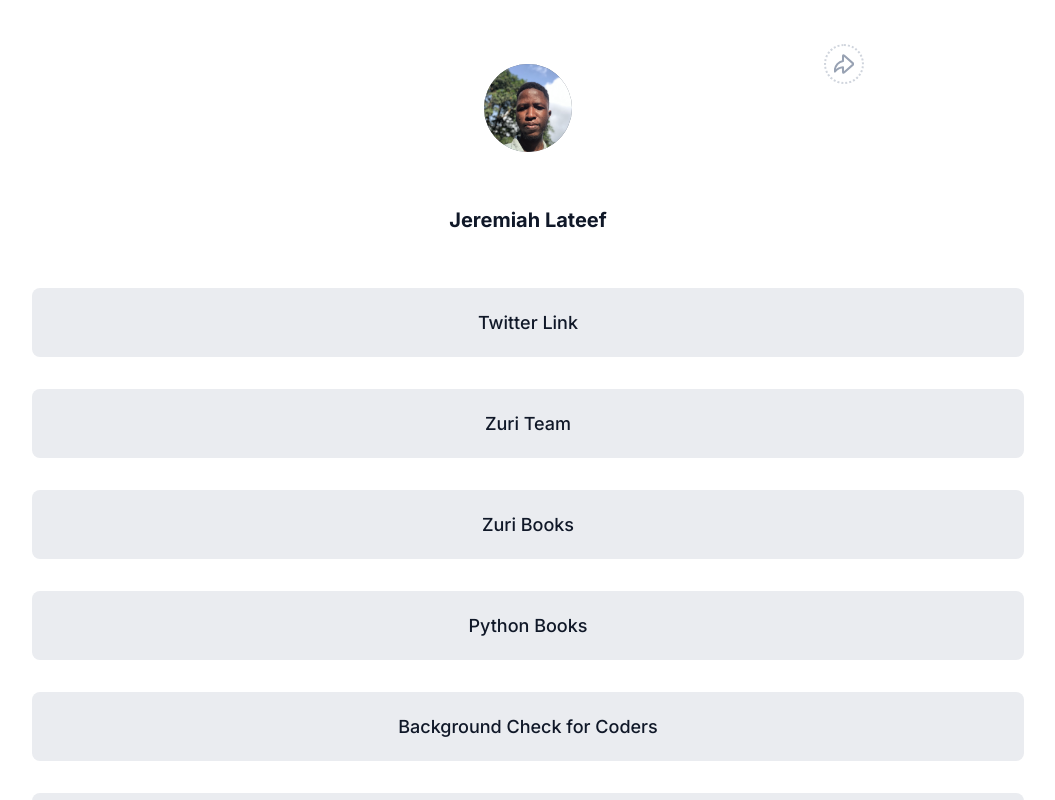
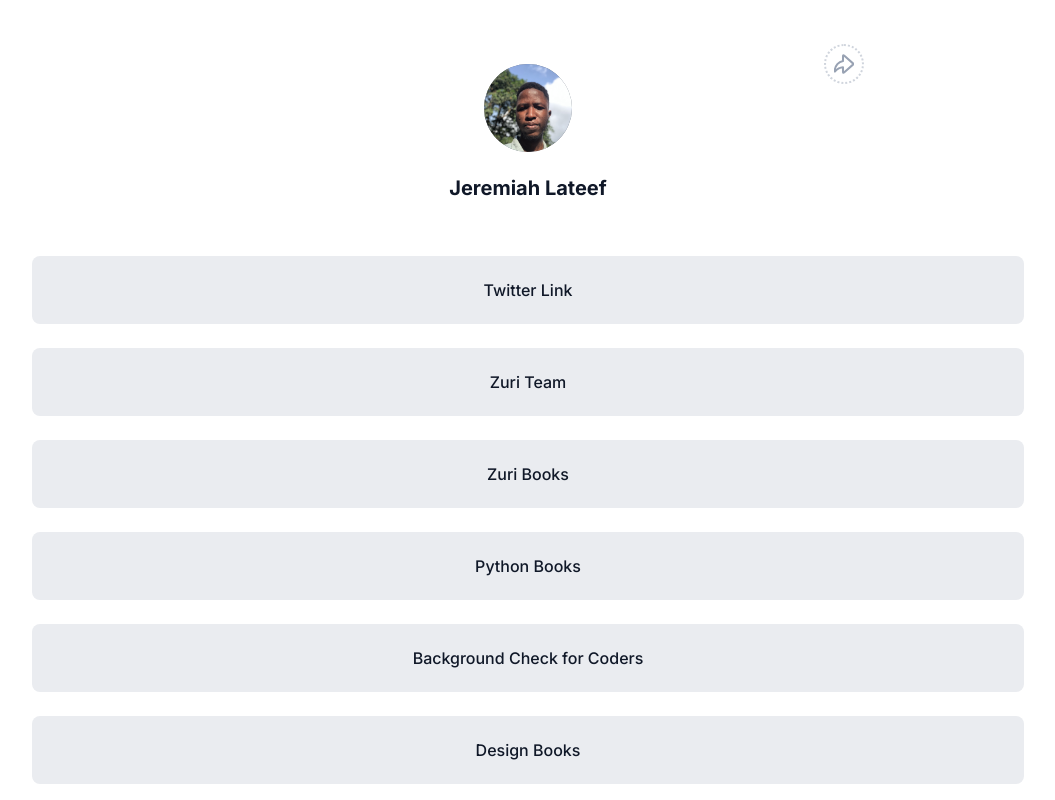
Before and after one commit to jeremiahlateef/hng-link-project, a React (Create React App) app: page / in a window 1280 px wide. Shown: the top 800 px of the page, without its empty margins (112-1167 px from the left). Built offline with nearby package versions, Linux system fonts and the light colour scheme.

Commit message:
removed the button tag

```diff
--- a/src/App.css
+++ b/src/App.css
@@ -52,6 +52,7 @@ p {
   );
   cursor: pointer;
   position: relative;
+  margin-bottom: 1.5rem;
 }
 .camera-img {
   position: absolute;
@@ -91,17 +92,20 @@ p {
   background: #eaecf0;
   border-radius: 0.5rem;
   border: none;
+  display: block;
+  text-align: center;
   width: 100%;
-}
-.links-header {
-  margin-bottom: 1.5rem;
-}
-.link {
   color: #101828;
   font-size: 16px;
   font-weight: 500;
   font-family: "Inter", sans-serif;
 }
+.links-header {
+  margin-bottom: 1.5rem;
+}
+/* .link {
+
+} */
 .icons-container {
   display: flex;
   gap: 1rem;
--- a/src/App.js
+++ b/src/App.js
@@ -1,4 +1,6 @@
+import React from "react";
 import ProfileImage from "./Images/jeremiah-lateef.jpeg";
+
 import SlackLogo from "./Assets/slack.svg";
 import GitHubLogo from "./Assets/github-icon.svg";
 import ZuriLogo from "./Assets/zuri-logo.svg";
@@ -7,21 +9,6 @@ import ShareDesktop from "./Assets/share-button.svg";
 import IngressiveLogo from "./Assets/I4G.svg";
 import Camera from "./Assets/camera.svg";
 import "./App.css";
-
-const profileContent = [
-  {
-    id: "profile__img",
-    profileImg: { ProfileImage },
-  },
-  {
-    id: "twitter",
-    userName: "Jeremiah Lateef",
-  },
-  {
-    id: "slack",
-    slackName: "JeremiahLateef",
-  },
-];
 
 const linksContent = [
   {
@@ -56,24 +43,36 @@ const linksContent = [
   },
 ];
 
-const Profile = (props) => {
-  const { userName, slackName } = props.profiles;
+const Profile = () => {
   return (
-    <div className="header">
-      <h1 className="title-header">{userName}</h1>
-      <h2 className="slack-title">{slackName}</h2>
-    </div>
+    <React.Fragment>
+      <div className="image-cont">
+        <img
+          src={ProfileImage}
+          alt="Jeremiah Lateef"
+          className="profile-image"
+          id="profile__img"
+        />
+        <img src={Camera} alt="camera" className="camera-img" />
+      </div>
+      <div className="header">
+        <h1 className="title-header username" id="twitter">
+          Jeremiah Lateef
+        </h1>
+        <h2 className="slack-title username" id="slack">
+          JeremiahLateef
+        </h2>
+      </div>
+    </React.Fragment>
   );
 };
 const Links = (props) => {
   const { linkName, link } = props.links;
   return (
     <div className="links-header">
-      <button className="links-btn">
-        <a href={link} target="_blank" rel="noreferrer" className="link">
-          {linkName}
-        </a>
-      </button>
+      <a href={link} target="_blank" rel="noreferrer" className="links-btn">
+        {linkName}
+      </a>
     </div>
   );
 };
@@ -86,18 +85,8 @@ function App() {
           <img src={ShareDesktop} alt="share button" className="share mobile" />
           <img src={ShareMobile} alt="share button" className="share desktop" />
         </div>
-        <div className="image-cont">
-          <img
-            src={ProfileImage}
-            alt="Jeremiah Lateef"
-            className="profile-image"
-            id={profileContent[0].id}
-          />
-          <img src={Camera} alt="camera" className="camera-img" />
-        </div>
-        {profileContent.map((profile) => {
-          return <Profile key={profile.id} profiles={profile} />;
-        })}
+
+        <Profile />
         {linksContent.map((link) => {
           return <Links key={link.id} links={link} />;
         })}
```
